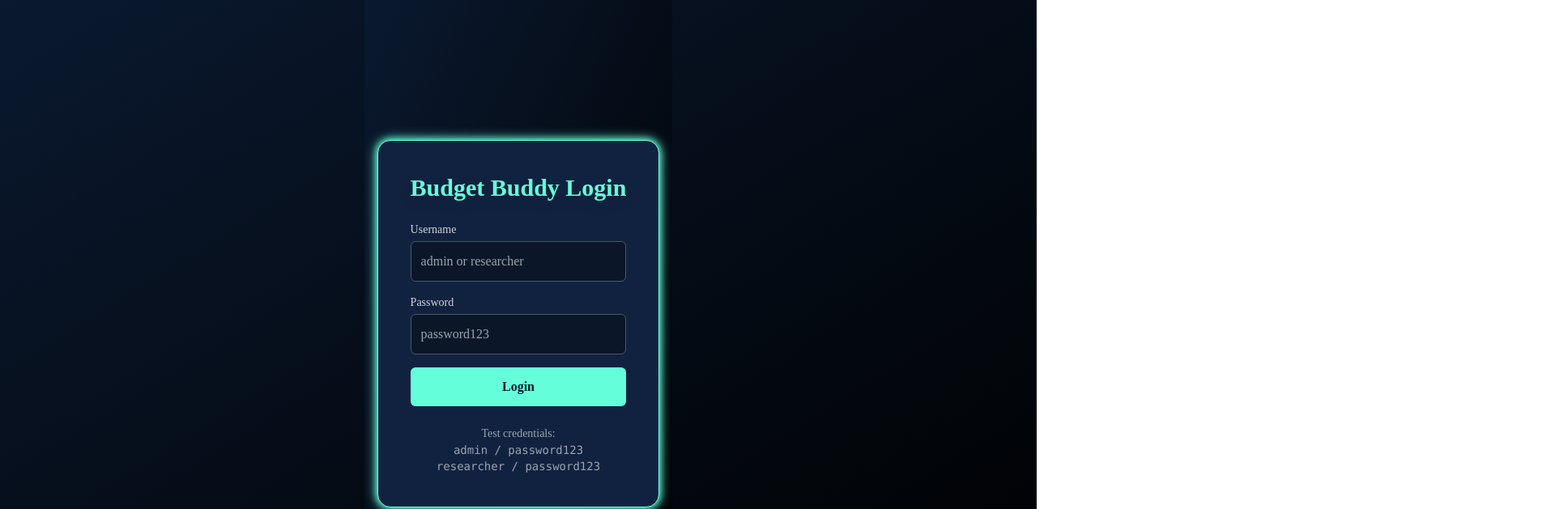
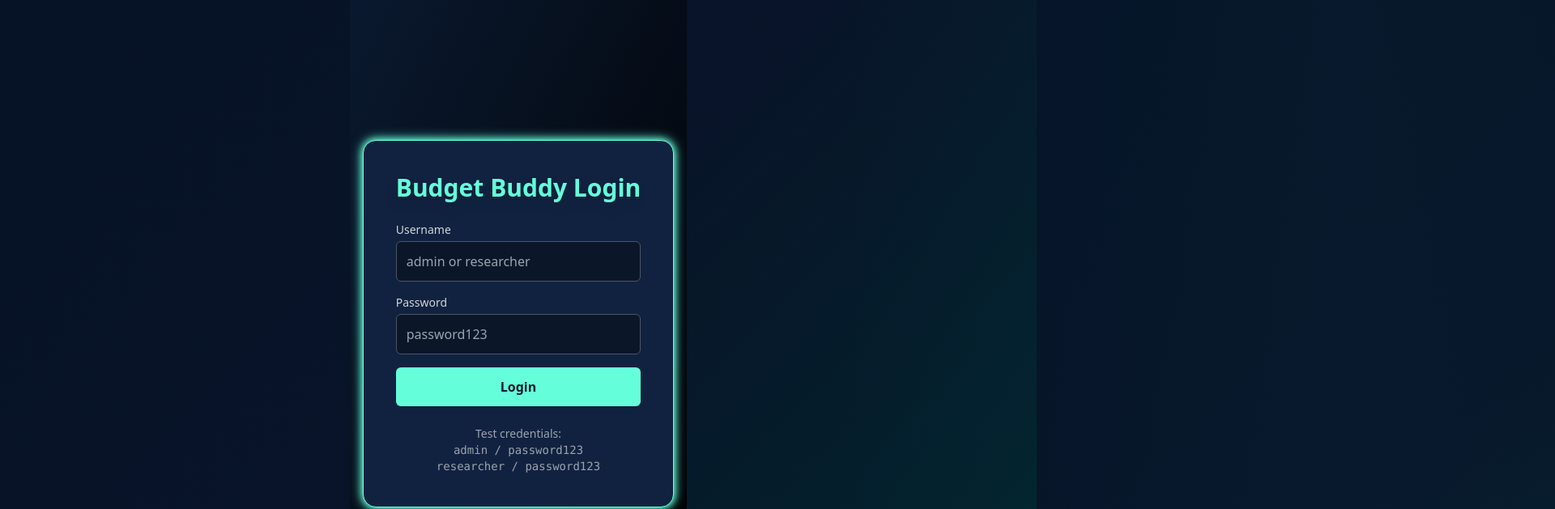
Before and after one commit to 2trainzz/CS3600-Post-Award-Grant-Management, a React (Vite) app in the folder budget-electron-app/: page / in a window 1280 px wide. Shown: the top 629 px of the page at 81% size, 1920 px wide, since content can reach past the window. Built offline with nearby package versions, Linux system fonts and the light colour scheme.

Commit message:
Brighter Blue Gradient Background

```diff
--- a/budget-electron-app/src/styles/index.css
+++ b/budget-electron-app/src/styles/index.css
@@ -3,6 +3,71 @@
 @tailwind utilities;
 
 body {
-  @apply bg-gradient-to-br from-darkblue to-black text-white flex items-center justify-center min-h-screen;
-  font-family: 'Times New Roman', serif;
+  @apply text-white flex items-center justify-center min-h-screen;
+  background-color: #061226;
+  background-image:
+    linear-gradient(135deg, rgba(6,18,38,1), rgba(8,20,40,0.98), rgba(2,40,48,0.9)),
+    linear-gradient(160deg, rgba(3,29,45,0.7), rgba(6,18,38,0.7));
+  background-size: cover, cover;
+  background-position: center center;
+  position: relative;
+  overflow: hidden;
 }
+
+/* subtle repeating diagonal lines pattern (teal-tinted) */
+body::before {
+  content: "";
+  position: absolute;
+  inset: 0;
+  background-image:
+    linear-gradient(45deg, rgba(255,255,255,0.02) 1px, transparent 1px),
+    linear-gradient(135deg, rgba(0,199,190,0.02) 1px, transparent 1px);
+  background-size: 40px 40px, 60px 60px;
+  opacity: 0.06;
+  pointer-events: none;
+  transform: translateZ(0);
+  animation: patternShift 14s linear infinite;
+  z-index: 0;
+}
+
+/* soft moving teal sheen across the background */
+body::after {
+  content: "";
+  position: absolute;
+  inset: 0;
+  background: linear-gradient(90deg, rgba(0,199,190,0.00), rgba(0,199,190,0.03), rgba(0,199,190,0.00));
+  mix-blend-mode: screen;
+  pointer-events: none;
+  animation: sheenMove 8s linear infinite;
+  z-index: 0;
+}
+
+/* Ensure app content sits above decorative layers so inputs and UI are visible/interactable */
+#root,
+#app,
+#__next,
+main,
+.app-root {
+  position: relative;
+  z-index: 1;
+}
+
+/* Respect reduced motion preference */
+@media (prefers-reduced-motion: reduce) {
+  body::before,
+  body::after {
+    animation: none !important;
+    transition: none !important;
+  }
+}
+
+@keyframes patternShift {
+  0% { background-position: 0 0, 0 0; }
+  50% { background-position: 20px 20px, -30px -30px; }
+  100% { background-position: 0 0, 0 0; }
+}
+
+@keyframes sheenMove {
+  0% { transform: translateX(-30%); }
+  100% { transform: translateX(130%); }
+}
```
